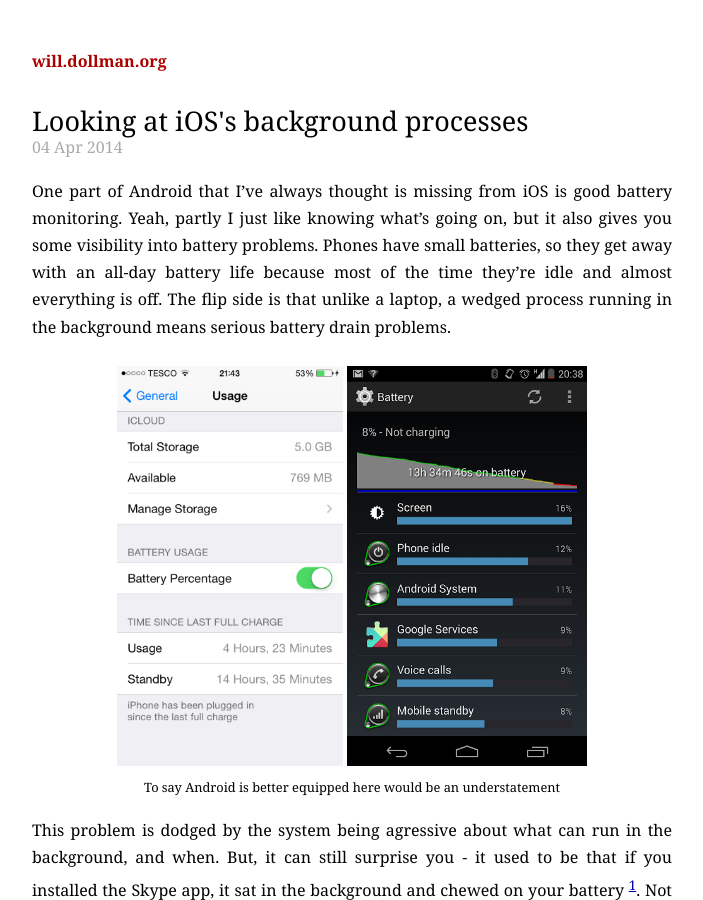
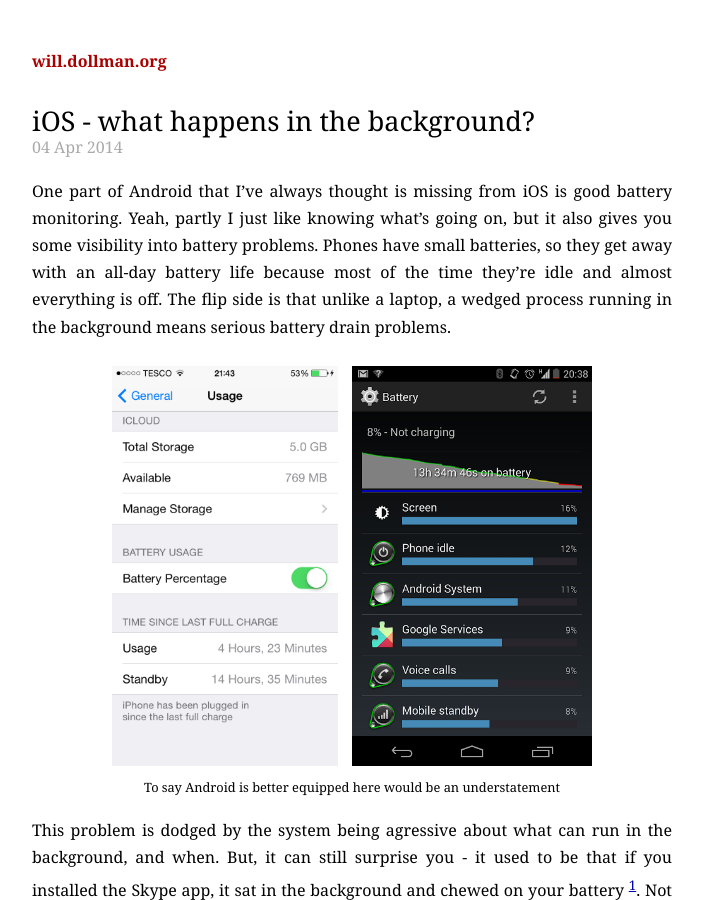
Before and after one commit to willdollman/willdollman.github.com, a Jekyll site: the page built from _posts/2014-04-04-ios-and-instruments.md, in a window 1280 px wide and 900 px high. Shown: the whole window, without its empty margins (288-991 px from the left). Built offline with Jekyll 4.4.1, drawn with Linux system fonts in a browser that asks for light colours.

Commit message:
Update image styles in iOS activity post

```diff
--- a/_posts/2014-04-04-ios-and-instruments.md
+++ b/_posts/2014-04-04-ios-and-instruments.md
@@ -1,13 +1,13 @@
 ---
 layout: post
-title: Looking at iOS's background processes
+title: iOS - what happens in the background?
 ---
 
 One part of Android that I've always thought is missing from iOS is good battery monitoring. Yeah, partly I just like knowing what's going on, but it also gives you some visibility into battery problems. Phones have small batteries, so they get away with an all-day battery life because most of the time they're idle and almost everything is off. The flip side is that unlike a laptop, a wedged process running in the background means serious battery drain problems.
 
 <div class="img_wrap">
-  <img class="img_wide" style="height: 400px;" src="/images/20140404-ios_battery.png">
-  <img class="img_wide" style="height: 400px;" src="/images/20140404-android_battery.png">
+  <img class="img_high" src="/images/20140404-ios_battery.png">
+  <img class="img_high" src="/images/20140404-android_battery.png">
   <div class="img_text">To say Android is better equipped here would be an understatement</div>
 </div>
 
@@ -19,7 +19,7 @@
 In Instruments select iOS in the left panel, and the Energy Diagnostics template. To see what's happening on your phone, hit record. In addition to the standard tools - CPU usage, Network activity - you can see when apps enter and exit running states via the flags at the top of the timeline. For example, Weather wakes up for a few seconds every time you unlock the phone.
 
 <div class="img_wrap">
-  <img class="img_wide" style="height: 600px" src="/images/20140404-instruments_record.png">
+  <img class="img_wide dropshadow" style="height: 600px" src="/images/20140404-instruments_record.png">
 </div>
 
 More useful than just showing data when you're connected to your laptop is that you can record diagnostics, and later review them in Instruments. Setting your phone up to work with Instruments adds a Developer menu item in Settings. To view the data, reconnect your phone then go to File > Import Logged Data from Device in Instruments.
```
